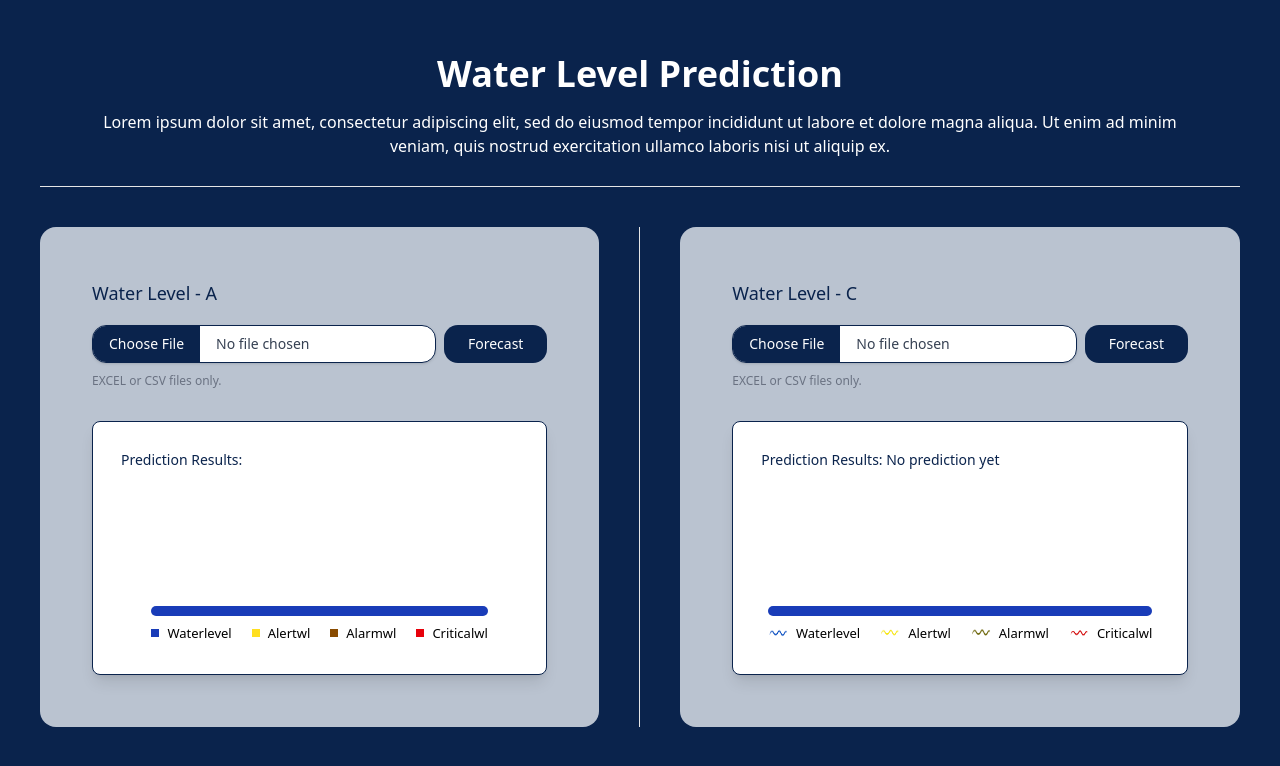
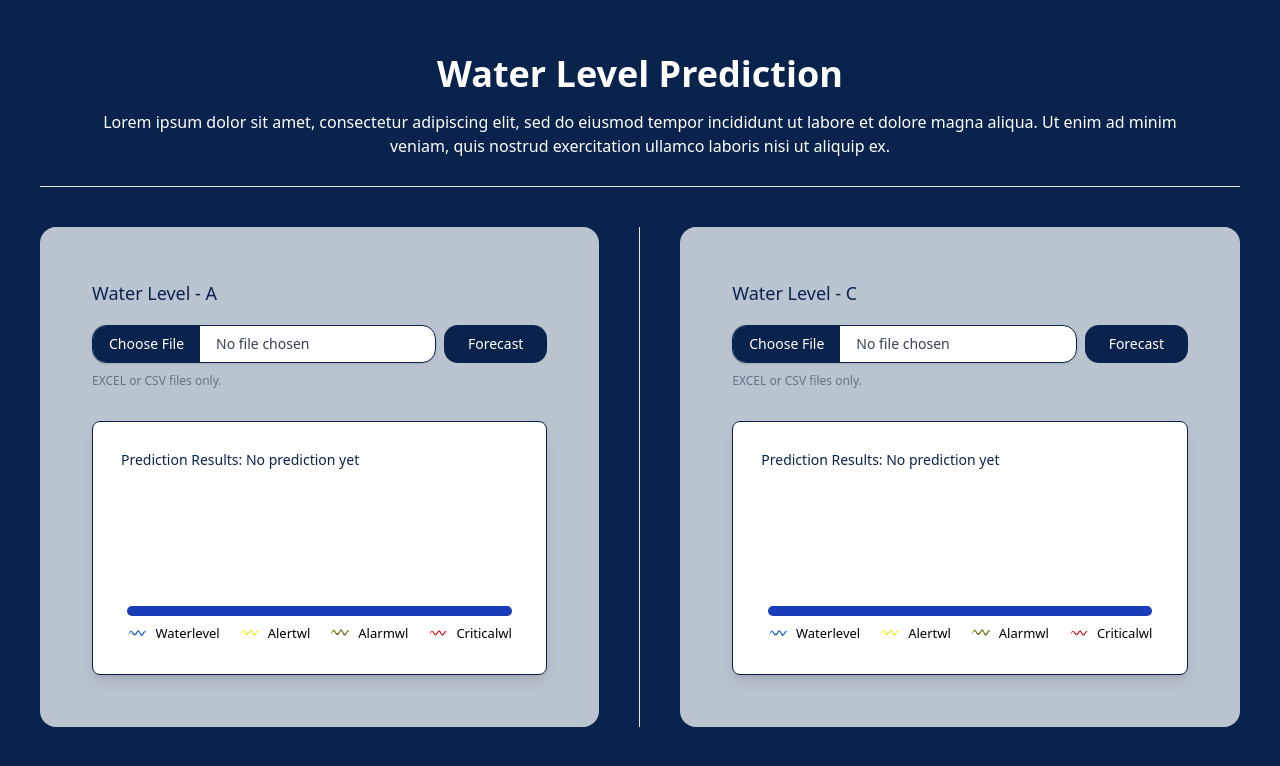
Before and after one commit to ArianneMarieAngela-Luvite/MTCN_Informer_client, a React (Vite) app: page / in a window 1280 px wide. Shown: the top 766 px of the page. Built offline with nearby package versions, Linux system fonts and the light colour scheme.

Commit message:
API test

```diff
--- /dev/null
+++ b/src/controller/useWLAController.tsx
@@ -0,0 +1,45 @@
+import { useState } from "react";
+import axios from "axios";
+
+const useWLAController = () => {
+  const [predicted, setPredicted] = useState<number | null>(null);
+  const [isLoading, setIsLoading] = useState<boolean>(false);
+  const [error, setError] = useState<string | null>(null);
+
+  const fetchPrediction = async (file: File) => {
+    const formData = new FormData();
+    formData.append("file", file);
+
+    try {
+      setIsLoading(true);
+      setError(null);
+
+      const response = await axios.post(
+        "https://wl-c-model-api-9e79bb7de532.herokuapp.com/predict",
+        formData,
+        {
+          headers: {
+            "Content-Type": "multipart/form-data",
+          },
+        }
+      );
+
+      const predictedValue = response.data["wl-c_predicted"];
+      setPredicted(predictedValue);
+    } catch (err) {
+      console.error(err);
+      setError("Failed to fetch prediction.");
+    } finally {
+      setIsLoading(false);
+    }
+  };
+
+  return {
+    predicted,
+    isLoading,
+    error,
+    fetchPrediction,
+  };
+};
+
+export default useWLAController;
--- a/src/views/WLAFormView.tsx
+++ b/src/views/WLAFormView.tsx
@@ -1,31 +1,50 @@
 import { useState } from "react";
-// import waterBlue from "../assets/blue.png"
-// import waterRed from "../assets/red.png"
-// import waterYellow from "../assets/yellow.png"
-// import waterBrown from "../assets/brown.png"
-const WLAFormView = () => {
+import useWLAController from "../controller/useWLAController";
+import waterBlue from "../assets/blue.png";
+import waterRed from "../assets/red.png";
+import waterYellow from "../assets/yellow.png";
+import waterBrown from "../assets/brown.png";
 
+const WLCFormView = () => {
   const [fileName, setFileName] = useState<string>('No file chosen');
+  const [selectedFile, setSelectedFile] = useState<File | null>(null);
+
+  const {
+    predicted,
+    isLoading,
+    error,
+    fetchPrediction,
+  } = useWLAController();
 
   const handleFileChange = (event: React.ChangeEvent<HTMLInputElement>) => {
     const file = event.target.files?.[0];
     if (file) {
       setFileName(file.name);
+      setSelectedFile(file);
     }
   };
+
+  const handleForecastClick = () => {
+    if (selectedFile) {
+      fetchPrediction(selectedFile);
+    }
+  };
+
   return (
     <div>
-      <div className="flex flex-col gap-8 p-13 justify-center h-[500px] w-full rounded-2xl  bg-[#bac3d0]">
+      <div className="flex flex-col gap-8 p-13 justify-center h-[500px] w-full rounded-2xl bg-[#bac3d0]">
 
-          <div className="grid w-full items-center gap-1.5 ">
-            <label className="block text-lg font-medium text-[#0a234c] mb-3">Water Level - A</label>
+        <div className="grid w-full items-center gap-1.5">
+          <label className="block text-lg font-medium text-[#0a234c] mb-3">
+            Water Level - A
+          </label>
           <div className="flex flex-row gap-2">
             <div className="flex w-5/6 items-center rounded-xl border bg-white border-[#0a234c] shadow-sm overflow-hidden">
               <label className="bg-[#0a234c] text-sm text-white px-4 py-2 cursor-pointer hover:bg-[#0a234c]/85">
                 Choose File
                 <input
                   type="file"
-                      accept=".csv, . xls, .xlsx"
+                  accept=".xls, .xlsx, .csv"
                   onChange={handleFileChange}
                   className="hidden"
                 />
@@ -34,55 +53,53 @@ const [fileName, setFileName] = useState<string>('No file chosen');
                 {fileName}
               </span>
             </div>
-              <button className="rounded-xl w-3/12 text-sm bg-[#0a234c] font-medium cursor-pointer hover:bg-[#0a234c]/85">Forecast</button>
+            <button
+              onClick={handleForecastClick}
+              className="rounded-xl w-3/12 text-sm bg-[#0a234c] font-medium text-white cursor-pointer hover:bg-[#0a234c]/85"
+              disabled={isLoading}
+            >
+              {isLoading ? "Forecasting..." : "Forecast"}
+            </button>
           </div>
           <p className="text-xs text-gray-500 mt-1">
             EXCEL or CSV files only.
           </p>
+          {error && <p className="text-xs text-red-600 mt-1">{error}</p>}
+        </div>
 
+        <div className="border border-[#0a234c] rounded-md shadow-lg bg-white p-7 h-full w-full">
+          <div className="flex flex-col justify-center items-center gap-4">
+            <div className="w-full text-sm font-medium pb-30 text-[#0a234c]">
+              Prediction Results: {predicted !== null ? `${predicted}` : "No prediction yet"}
             </div>
-        <div className="border border-[#0a234c] rounded-md shadow-lg bg-white p-7  h-full w-full">
-          <div className="flex flex-col justify-center items-center gap-4">
-            <div className="w-full text-sm font-medium pb-30 text-[#0a234c]  ">
-                  Prediction Results:
-
-
-
-              </div>
-              <div className="flex flex-col ">
+            <div className="flex flex-col">
               <div className="w-full h-[10px] rounded-xl bg-blue-800"></div>
               <div className="flex flex-row">
-                  <div className="flex flex-row justify-center  pt-2 gap-5  text-[13px] w-full text-black">
-                    <div className="flex flex-row gap-2 justify-center items-center">
-                      {/* <img src={waterBlue} className=" w-[20px] rounded-lg"/> */}
-                      <div className="h-[8px] w-[8px] bg-blue-800"></div>
+                <div className="flex flex-row justify-center pt-2 gap-5 text-[13px] w-full text-black">
+                  <div className="flex flex-row gap-2">
+                    <img src={waterBlue} className="w-[20px] rounded-lg" />
                     <div>Waterlevel</div>
                   </div>
-                    <div className="flex flex-row gap-2 justify-center items-center">
-                      {/* <img src={waterYellow} className=" w-[20px] rounded-lg"/> */}
-                      <div className="h-[8px] w-[8px] bg-yellow-300"></div>
+                  <div className="flex flex-row gap-2">
+                    <img src={waterYellow} className="w-[20px] rounded-lg" />
                     <div>Alertwl</div>
                   </div>
-                    <div className="flex flex-row gap-2 justify-center items-center">
-                      {/* <img src={waterBrown} className=" w-[20px] rounded-lg"/> */}
-                      <div className="h-[8px] w-[8px] bg-yellow-800"></div>
+                  <div className="flex flex-row gap-2">
+                    <img src={waterBrown} className="w-[20px] rounded-lg" />
                     <div>Alarmwl</div>
                   </div>
-                    <div className="flex flex-row gap-2 justify-center items-center">
-                      {/* <img src={waterRed} className=" w-[20px] rounded-lg"/> */}
-                      <div className="h-[8px] w-[8px] bg-red-600"></div>
+                  <div className="flex flex-row gap-2">
+                    <img src={waterRed} className="w-[20px] rounded-lg" />
                     <div>Criticalwl</div>
-                    </div>
-
                   </div>
                 </div>
               </div>
             </div>
           </div>
         </div>
+      </div>
+    </div>
+  );
+};
 
-    </div>
-  )
-}
-
-export default WLAFormView
+export default WLCFormView;
```
Also changed, not shown: src/controller/WLAController.tsx (deleted). Lines whose indentation alone changed are shown as unchanged.
